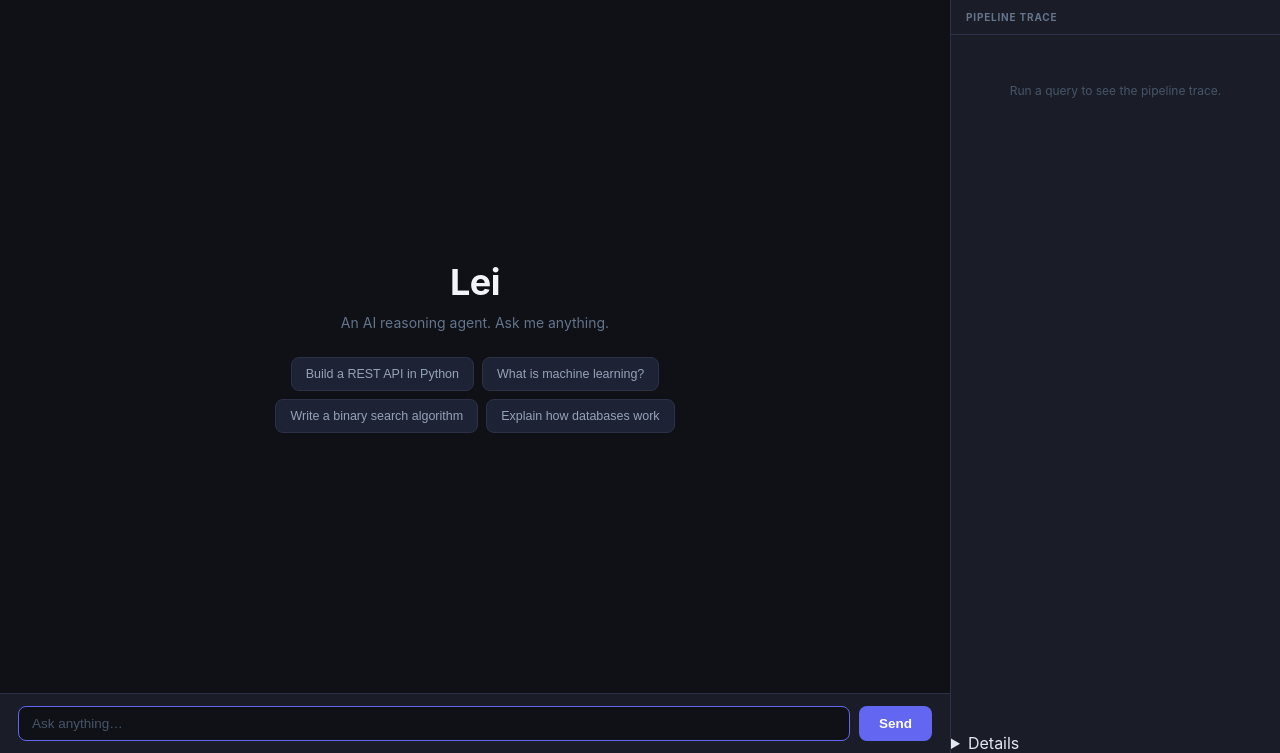
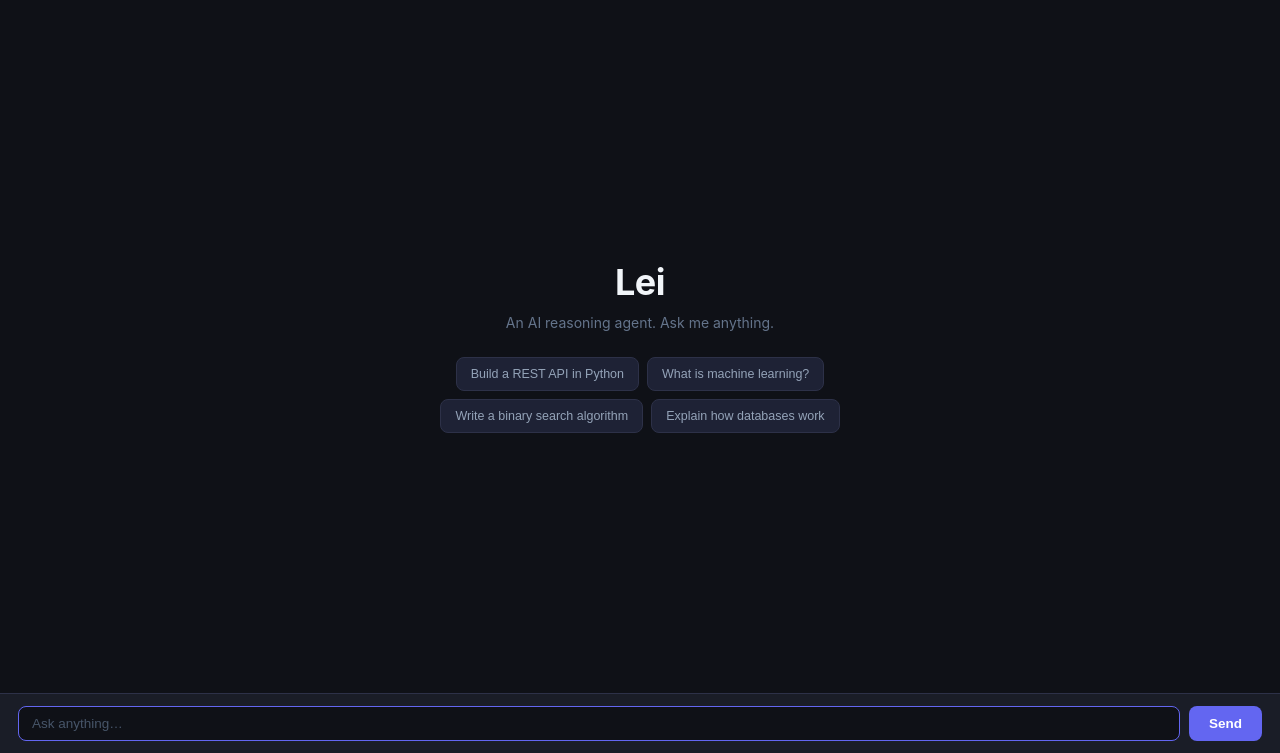
Before and after one commit to neshent/AI-Spider, a Flask app: page / in a window 1280 px wide. Shown: the part 47-800 px from the top of the page. Run offline with Flask 3, Linux system fonts and the light colour scheme; data that the repository does not hold is empty.

Commit message:
UI: remove Pipeline Trace panel completely

```diff
--- a/static/app.css
+++ b/static/app.css
@@ -147,38 +147,7 @@ select:focus, .token-input:focus { border-color: #6366f1; }
 #stopBtn:hover          { background: #991b1b; }
 #stopBtn.visible        { display: block; }
 
-/* ── Trace sidebar ──────────────────────────────────────────────────────── */
-.trace-panel {
-  width: 330px; background: #1a1d27; border-left: 1px solid #2d3148;
-  display: flex; flex-direction: column; overflow: hidden;
-}
-.trace-panel h2 {
-  padding: 11px 15px; font-size: 10px; font-weight: 700; color: #64748b;
-  text-transform: uppercase; letter-spacing: .08em;
-  border-bottom: 1px solid #2d3148; flex-shrink: 0;
-}
-.trace-content { flex: 1; overflow-y: auto; padding: 12px; }
-.trace-empty   { color: #475569; font-size: 12px; text-align: center; margin-top: 36px; }
-
-.trace-card { background: #0f1117; border: 1px solid #2d3148; border-radius: 7px; margin-bottom: 8px; overflow: hidden; }
-.trace-card-header {
-  padding: 7px 10px; font-size: 10px; font-weight: 700;
-  text-transform: uppercase; letter-spacing: .06em;
-  display: flex; align-items: center; gap: 5px;
-  cursor: pointer; user-select: none;
-}
-.trace-card-header:hover { background: rgba(255,255,255,.03); }
-.trace-card-body {
-  padding: 8px 10px; font-size: 12px; color: #94a3b8;
-  border-top: 1px solid #2d3148; line-height: 1.6; white-space: pre-wrap; word-break: break-word;
-}
-.badge { display: inline-block; padding: 1px 6px; border-radius: 99px; font-size: 9px; font-weight: 700; margin-left: auto; white-space: nowrap; }
-.badge.green  { background: #14532d; color: #86efac; }
-.badge.blue   { background: #1e3a5f; color: #93c5fd; }
-.badge.purple { background: #3b1d6e; color: #c4b5fd; }
-.badge.amber  { background: #451a03; color: #fcd34d; }
-.badge.gray   { background: #1e293b; color: #94a3b8; }
-.badge.red    { background: #450a0a; color: #fca5a5; }
+/* ── Trace sidebar — removed ─────────────────────────────────────────────── */
 
 /* ── LM Studio panel ────────────────────────────────────────────────────── */
 .lms-panel {
--- a/static/app.js
+++ b/static/app.js
@@ -3,7 +3,6 @@ const messagesEl = document.getElementById('messages');
 const inputEl    = document.getElementById('userInput');
 const sendBtn    = document.getElementById('sendBtn');
 const stopBtn    = document.getElementById('stopBtn');
-const traceEl    = document.getElementById('traceContent');
 const modelSel   = document.getElementById('modelSelect');
 const keyBadge   = document.getElementById('keyBadge');
 const hfWrap     = document.getElementById('hfTokenWrap');
@@ -286,7 +285,7 @@ async function sendMessage() {
       scrollBottom();
 
     } else if (type === 'pipeline') {
-      try { renderTrace(JSON.parse(data), model); } catch(e) {}
+      // pipeline trace removed
     } else if (type === 'error') {
       cursor.remove();
       bubble.textContent = 'Error: ' + data;
@@ -317,53 +316,6 @@ async function sendMessage() {
   }
 }
 
-/* ── Trace rendering ─────────────────────────────────────────────────────── */
-function esc(s) {
-  return String(s).replace(/&/g,'&amp;').replace(/</g,'&lt;').replace(/>/g,'&gt;');
-}
-
-function card(title, body, badgeText, badgeCls) {
-  return `<div class="trace-card">
-    <div class="trace-card-header"
-      onclick="const b=this.nextElementSibling;b.style.display=b.style.display==='none'?'':'none'">
-      ${title}${badgeText ? `<span class="badge ${badgeCls}">${esc(String(badgeText))}</span>` : ''}
-    </div>
-    <div class="trace-card-body">${esc(body)}</div>
-  </div>`;
-}
-
-function renderTrace(d, modelId) {
-  const label = modelSel.options[modelSel.selectedIndex]?.text || modelId;
-  let html = card('Model', label, null, '');
-
-  if (d.intent)
-    html += card('Intent', d.intent, null, '');
-
-  html += d.handled_reactively
-    ? card('Routing', 'Handled reactively — no planning needed.', 'reactive', 'amber')
-    : card('Routing', 'Routed through full planning pipeline.', 'planned', 'blue');
-
-  if (d.plan?.length)
-    html += card('Plan', d.plan.map(s => `${s.index}. ${s.description}`).join('\n'), `${d.plan.length} steps`, 'purple');
-
-  if (d.retrieved_context?.length)
-    html += card('RAG', d.retrieved_context.join('\n\n---\n\n'), `${d.retrieved_context.length} chunk(s)`, 'blue');
-
-  if (d.tool_used)
-    html += card('Tool', `Tool: ${d.tool_used}\n\nOutput:\n${d.tool_output || '(none)'}`, d.tool_used, 'gray');
-
-  if (d.multi_agent_report)
-    html += card('Multi-Agent', d.multi_agent_report, null, '');
-
-  if (d.workflow) {
-    const ok = d.workflow.success;
-    html += card('Workflow', `Attempts: ${d.workflow.attempts}\nSuccess: ${d.workflow.success}`,
-      ok ? 'success' : 'failed', ok ? 'green' : 'red');
-  }
-
-  traceEl.innerHTML = html;
-}
-
 /* ── Knowledge ───────────────────────────────────────────────────────────── */
 async function addKnowledge() {
   const doc_id = document.getElementById('kDocId').value.trim();
--- a/templates/index.html
+++ b/templates/index.html
@@ -55,23 +55,6 @@
       <button id="stopBtn" onclick="stopGeneration()" title="Stop generation">Stop</button>
     </div>
   </div>
-
-  <div class="trace-panel">
-    <h2>Pipeline Trace</h2>
-    <div class="trace-content" id="traceContent">
-      <p class="trace-empty">Run a query to see the pipeline trace.</p>
-    </div>
-    <details>
-      <div class="knowledge-section">
-        <summary>Add RAG Knowledge</summary>
-        <div class="kform">
-          <input id="kDocId" type="text" placeholder="Document ID (e.g. api_docs)" />
-          <textarea id="kText" rows="3" placeholder="Document text…"></textarea>
-          <button onclick="addKnowledge()">Add to Knowledge Base</button>
-        </div>
-      </div>
-    </details>
-  </div>
 </div>
 
 <script src="/static/app.js"></script>
```
